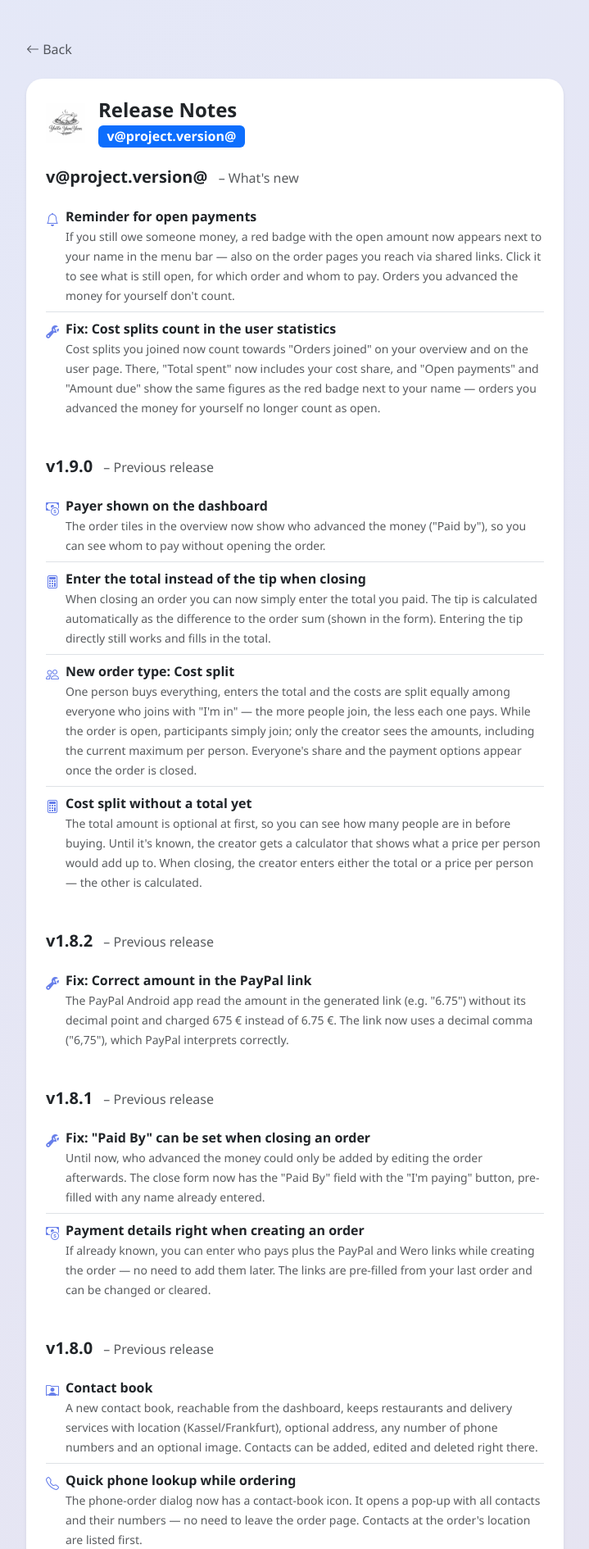
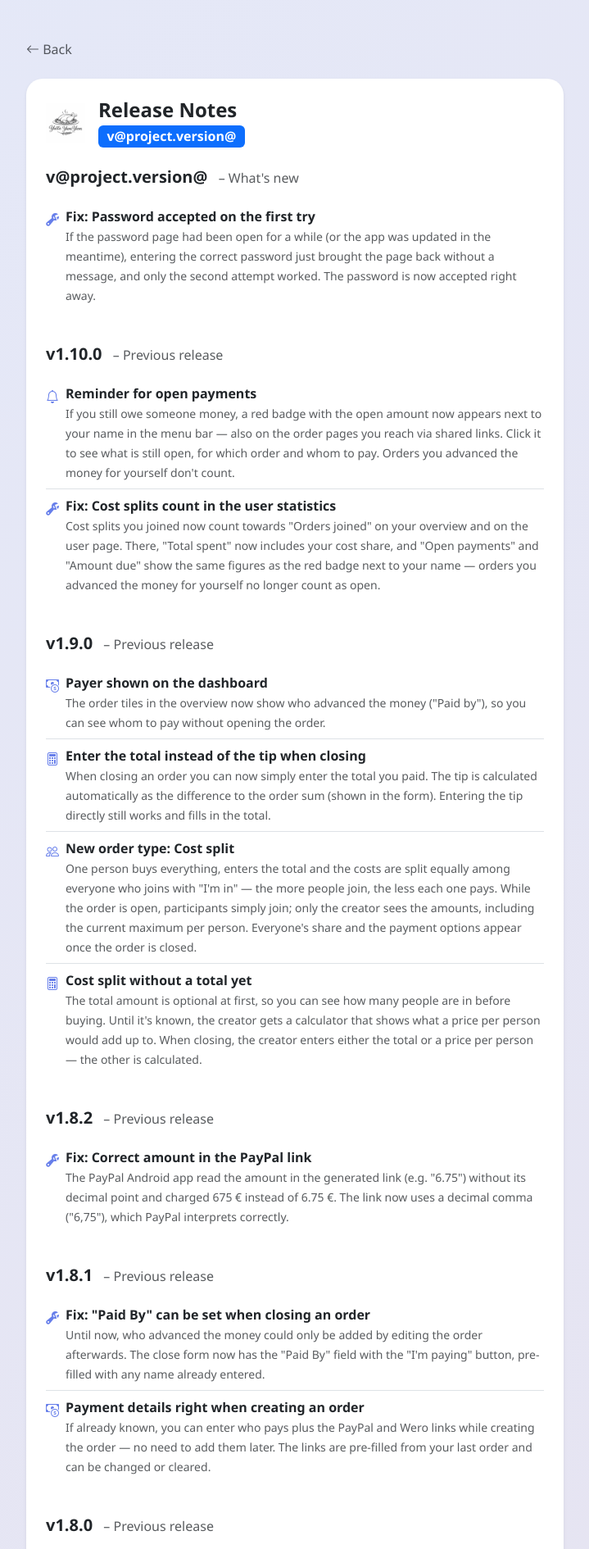
Before and after one commit to Judgeman/Yatta-Yam-Yam, a Spring Boot app: page /version in a window 1280 px wide. Shown: the top 1890 px of the page at 82% size, without its empty margins (280-999 px from the left). Run offline with Spring Boot 4, Linux system fonts and the light colour scheme; some of the project's set-up classes (security, data sources, template engines, error pages and the like) are left out, and stand-ins take their place.

Commit message:
Accept the access password on the first try (1.10.1)
Some users entering the access password ended up on the password page
again and only got in on the second attempt.

Cause: the login form carries a CSRF token that lives in the server-side
HTTP session. If that session no longer existed when the form was
submitted (page open longer than the 30-minute session timeout, app
restarted/redeployed in between, or the page restored from the browser
cache), the CsrfFilter rejected the POST with 403. The error dispatch to
/error requires authentication, so the still-anonymous user was
redirected to /login - without "?error", i.e. without any message. The
reload created a fresh session and token, so the second attempt worked.

- SecurityConfig: skip the CSRF check for POST /login. With a single
  shared account, login CSRF (logging a victim into the attacker's
  account) gives an attacker nothing; all other forms stay protected
- Release as 1.10.1 with a release note for the fix
- Document the CSRF exception in both technical docs

Co-Authored-By: Claude Opus 5.5 <noreply@anthropic.com>
Claude-Session: https://claude.ai/code/session_01Y8jVT4c4uyLc9aBcyFUL4p

```diff
--- a/pom.xml
+++ b/pom.xml
@@ -12,7 +12,7 @@
     </parent>
 
     <groupId>de.yatta-yam-yam</groupId>
-    <version>1.10.0</version>
+    <version>1.10.1</version>
     <artifactId>yatta-yam-yam</artifactId>
     <name>yatta-yam-yam</name>
     <description>Yatta-Yam-Yam food ordering app</description>
--- a/src/main/java/com/nameapp/config/SecurityConfig.java
+++ b/src/main/java/com/nameapp/config/SecurityConfig.java
@@ -13,6 +13,11 @@ public class SecurityConfig {
     @Bean
     public SecurityFilterChain filterChain(HttpSecurity http) throws Exception {
         http
+                // No CSRF check on the login form: the token lives in the server-side session,
+                // so a login page that outlived its session (timeout, restart, restored tab)
+                // was rejected silently and sent people back to /login. With a single shared
+                // account, login CSRF gives an attacker nothing; all other forms stay protected.
+                .csrf(csrf -> csrf.ignoringRequestMatchers("/login"))
                 .authorizeHttpRequests(auth -> auth
                         .requestMatchers("/css/**", "/js/**", "/images/**", "/uploads/**", "/version").permitAll()
                         .anyRequest().authenticated()
--- a/src/main/resources/templates/version.html
+++ b/src/main/resources/templates/version.html
@@ -48,6 +48,21 @@
         <h2 class="h5 fw-semibold mb-3">
             v<span th:text="${@environment.getProperty('spring.application.version')}">?</span>
             <span class="text-muted fw-normal fs-6 ms-2">– What's new</span>
+        </h2>
+
+        <ul class="list-group list-group-flush mb-3">
+            <li class="list-group-item d-flex gap-2 align-items-start px-0">
+                <i class="bi bi-wrench-adjustable text-primary mt-1"></i>
+                <div>
+                    <strong>Fix: Password accepted on the first try</strong><br/>
+                    <span class="text-muted small">If the password page had been open for a while (or the app was updated in the meantime), entering the correct password just brought the page back without a message, and only the second attempt worked. The password is now accepted right away.</span>
+                </div>
+            </li>
+        </ul>
+
+        <h2 class="h5 fw-semibold mb-3 mt-4">
+            v1.10.0
+            <span class="text-muted fw-normal fs-6 ms-2">– Previous release</span>
         </h2>
 
         <ul class="list-group list-group-flush mb-3">
```
Also changed, not shown: TECHNICAL_DOCS.md (+4 -2 lines), TECHNICAL_DOCS_EN.md (+4 -2 lines).
